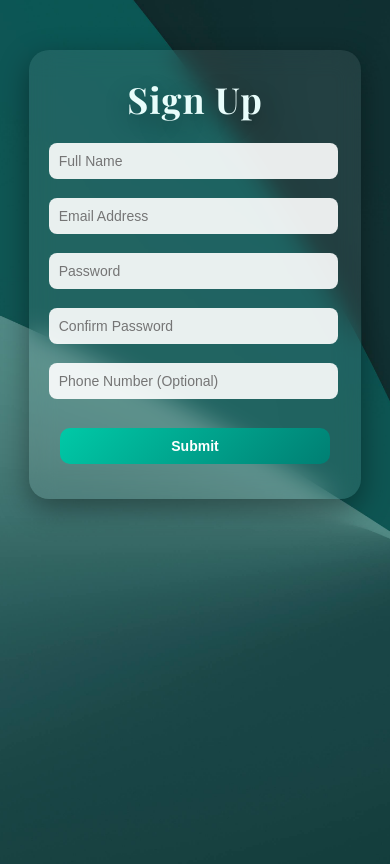
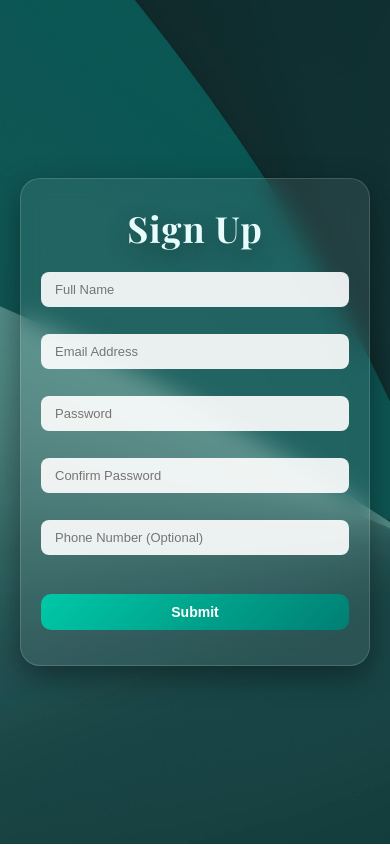
Before and after one commit to maheenfatima786/User-Registraion-Form, a plain HTML site: page index.html in a window 390 px wide. Drawn offline with nearby package versions, Linux system fonts and the light colour scheme.

Commit message:
Mobile responsiveness updated

```diff
--- a/stylesheet.css
+++ b/stylesheet.css
@@ -1,17 +1,21 @@
 *{
     margin:0;
     padding:0;
+    box-sizing:border-box;
 }
+
 body{
     background-image: url(bg.jpg);
     background-size: cover;
     background-repeat: no-repeat;
     background-position: center;
-    min-height: 100vh;
-    display:flex;
-    align-items:flex-start;
-    padding-bottom: 20px;
+    min-height: 100svh;
+    display: grid;
+    place-items: center;
+    padding: 20px;
+    font-family: 'Poppins', sans-serif;
 }
+
 h1{
     font-family: 'Playfair Display', serif;
     font-size: 44px;
@@ -21,33 +25,38 @@ h1{
     margin-bottom: 25px;
     text-shadow: 0 8px 25px rgba(0,0,0,0.35);
 }
+
 .card{
-    width:90%;
+    width: 100%;
+    max-width: 360px;
     box-shadow: 0 10px 30px rgba(0,0,0,0.4);
-    max-width:340px;
     color:#fff;
-    margin:36px auto;
     border-radius:20px;
     padding:30px 25px;
     text-align: center;
     background: rgba(255, 255, 255, 0.08);
     backdrop-filter: blur(12px);
+    border: 1px solid rgba(255,255,255,0.15);
 }
+
+form{
+    display:flex;
+    flex-direction:column;
+    gap:8px;
+}
+
 label{
     display: block;
     font-size: 14px;
     font-weight: 600;
-
     color: #b2dfdb;
-
     margin-bottom: 6px;
     letter-spacing: 0.5px;
+}
 
-    transition: 0.2s ease;
-}
 input{
-    width: 90%;
-    padding: 9px 14px;
+    width: 100%;
+    padding: 10px 14px;
     border-radius: 8px;
     border: none;
     outline: none;
@@ -55,98 +64,71 @@ input{
     color: #000;
     font-size: 14px;
 }
+
 input:focus{
     border: 2px solid #00c9a7;
 }
-form{
-    display:flex;
-    flex-direction:column;
-    gap:4px;
-}
+
 span{
     display: block;
     text-align:left;
     font-size: 11px;
     font-weight: 700;
-
     color: white;
-
     margin-top: 4px;
     margin-bottom: 7px;
+    padding-left: 4px;
+    letter-spacing: 0.2px;
+}
 
-    padding-left: 4px;
-
-    letter-spacing: 0.2px;
-
-}
 button{
-    margin-top: 10px;
+    margin-top: 12px;
     padding: 12px;
-
     border: none;
     border-radius: 10px;
-
     background: linear-gradient(135deg, #00c9a7, #007f73);
     color: white;
-
     font-size: 15px;
     font-weight: bold;
     cursor: pointer;
+    transition: 0.3s;
+}
 
-    transition: 0.3s;
-
-    align-self:center;
-}
 button:hover{
     transform: scale(1.05);
     background: linear-gradient(135deg, #00e6c3, #009688);
 }
 
-@media (max-width: 480px) {
-    h1 {
+@media (max-width: 480px){
+    h1{
         font-size: 32px;
         margin-bottom: 20px;
     }
 
-    .card {
-        padding: 30px 15px;
-        margin: 100px 15px;
-        max-width: 75%;
+    .card{
+        padding: 25px 18px;
     }
 
-    input {
-        width: 95%;
-        padding: 10px;
+    input{
         font-size: 13px;
     }
 
-    button {
-        width: 95%;
+    button{
         font-size: 14px;
         padding: 10px;
     }
 
-    span {
+    span{
         font-size: 10px;
     }
 }
-@media (max-width: 768px) {
-    h1 {
+
+@media (max-width: 768px){
+    h1{
         font-size: 36px;
     }
 
-    .card {
+    .card{
         padding: 25px 20px;
-        margin: 50px auto;
-    }
-
-    input {
-        width: 92%;
-        font-size: 14px;
-    }
-
-    button {
-        width: 92%;
-        font-size: 14px;
     }
 }
```
